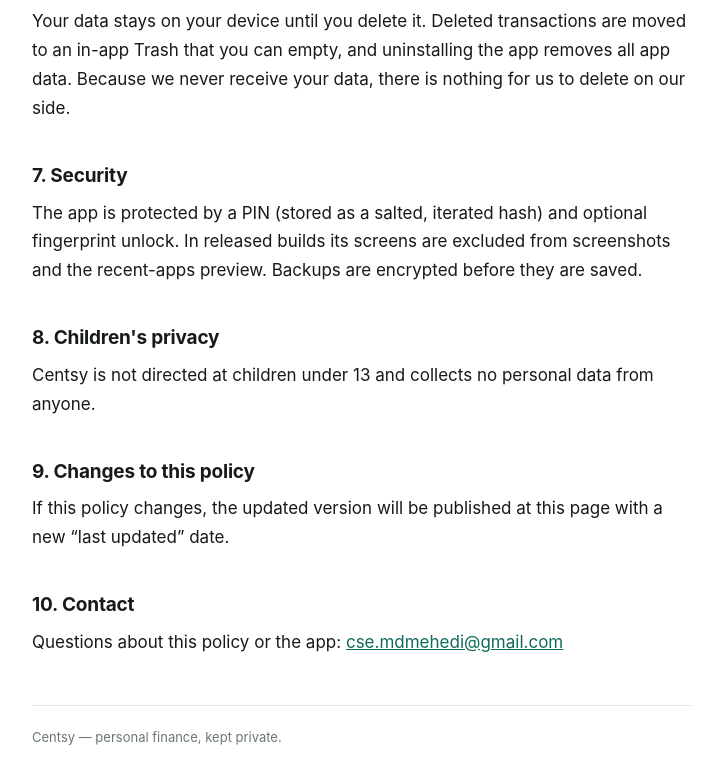
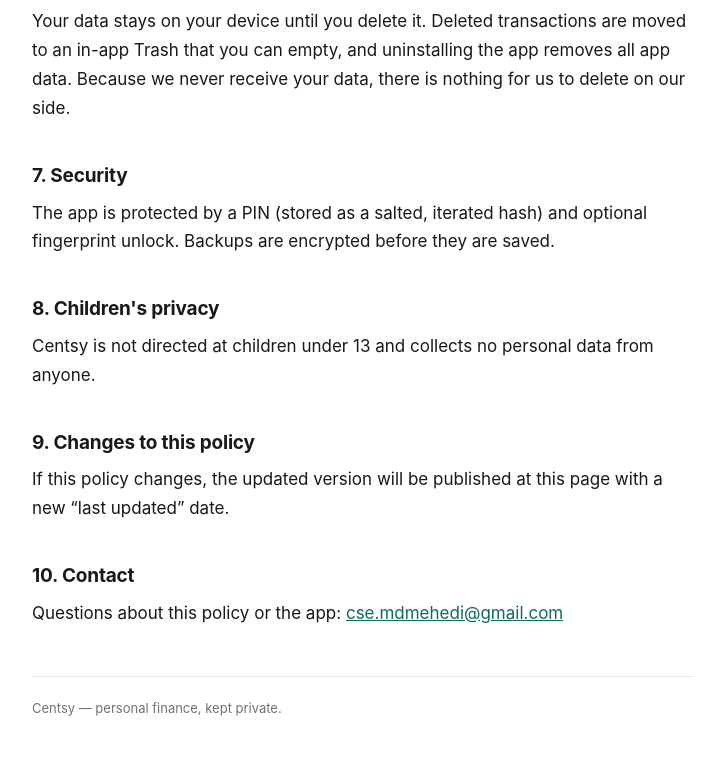
Before and after one commit to mehedi-soft-dev/centsy-legal, a plain HTML site: page index.html in a window 1280 px wide. Shown: the part 1222-2006 px from the top of the page, without its empty margins (278-994 px from the left). Drawn offline with Linux system fonts and the light colour scheme.

Commit message:
Allow screenshots and update security wording
Co-authored-by: CommandCodeBot <noreply@commandcode.ai>

```diff
--- a/index.html
+++ b/index.html
@@ -129,8 +129,7 @@
 
   <h2>7. Security</h2>
   <p>The app is protected by a PIN (stored as a salted, iterated hash) and optional fingerprint
-    unlock. In released builds its screens are excluded from screenshots and the recent-apps
-    preview. Backups are encrypted before they are saved.</p>
+    unlock. Backups are encrypted before they are saved.</p>
 
   <h2>8. Children's privacy</h2>
   <p>Centsy is not directed at children under 13 and collects no personal data from anyone.</p>
```
